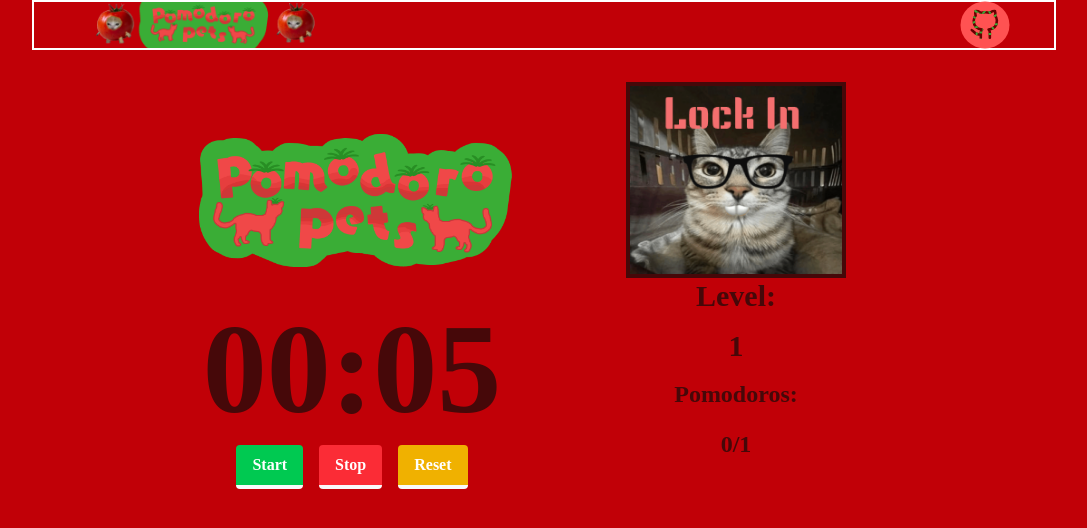
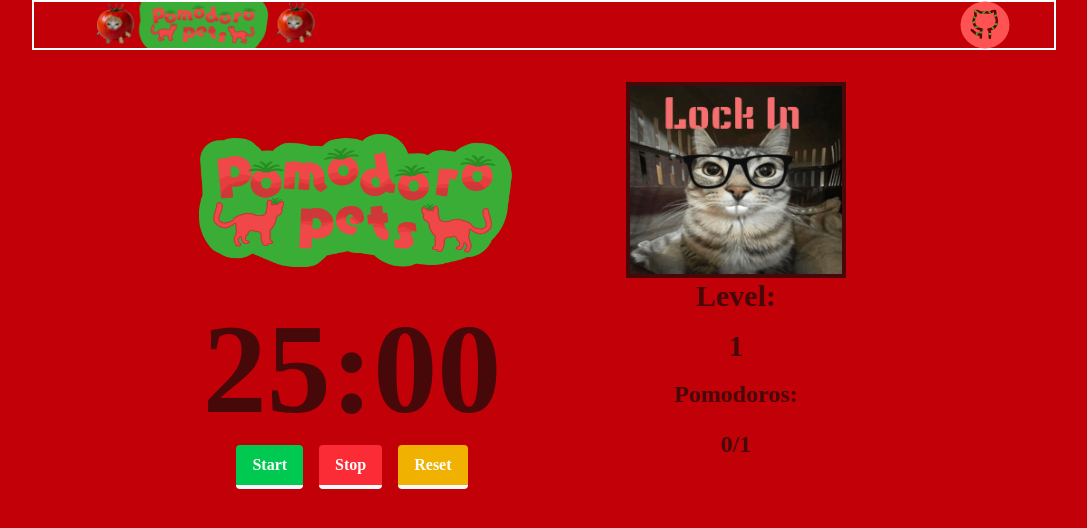
Before and after one commit to johnf008/Pomodoro_Pet, a React (Vite) app: page / in a window 1280 px wide. Shown: the top 528 px of the page, without its empty margins (96-1183 px from the left). Built offline with nearby package versions, Linux system fonts and the light colour scheme; a web font is replaced by a local one.

Commit message:
Whoops! Changed the wrong varibale.

```diff
--- a/src/components/TimerAndButtons.jsx
+++ b/src/components/TimerAndButtons.jsx
@@ -2,8 +2,8 @@ import React, {useRef, useState, useEffect} from "react";
 
 function TimerAndButtons({onTimerFinish, changeImage}) {
 
-    const initialTime = 5;
-    const [sbCount, updateSBCount] = useState(1500);
+    const initialTime = 1500;
+    const [sbCount, updateSBCount] = useState(1);
 
     const [isRunning, setIsRunning] = useState(false);
     const [remainingTime, updateTime] = useState(initialTime);
```
